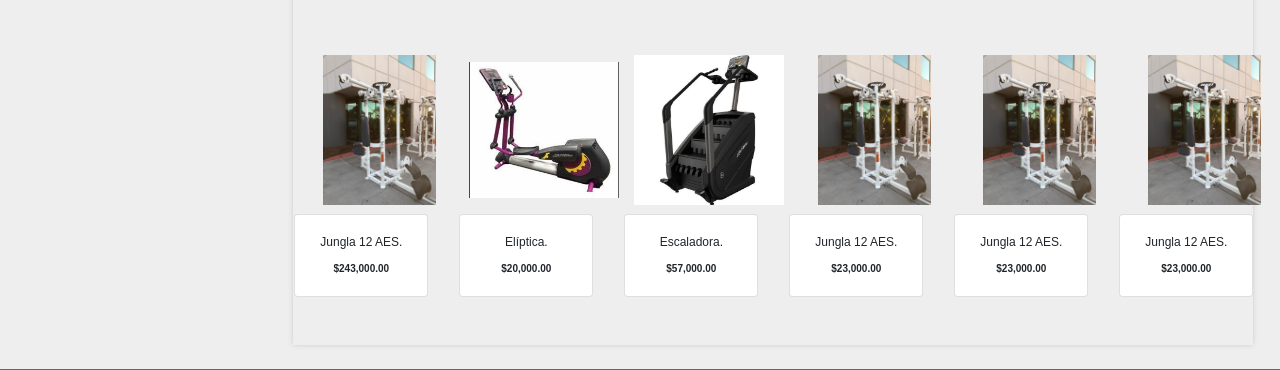
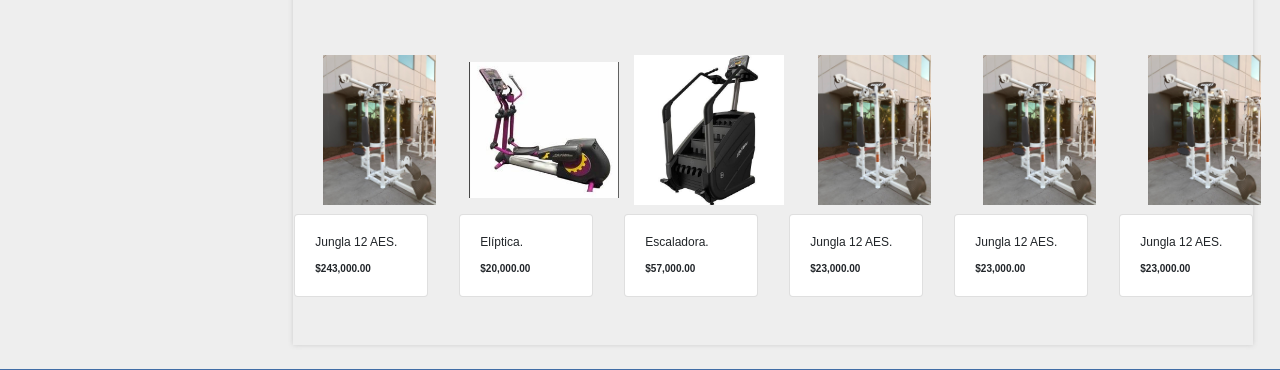
Before and after one commit to AmpersadPro/Fitness-outlet, a PHP site: page / in a window 1280 px wide. Shown: the part 678-1048 px from the top of the page. Run offline with PHP 8.4, Linux system fonts and the light colour scheme; some web fonts are replaced.

Commit message:
Update styles.css

```diff
--- a/css/styles.css
+++ b/css/styles.css
@@ -109,9 +109,6 @@ hr{
 	width: 100%;
 	height: 165px;
 }*/
-#img_aparatos div {
-	text-align: center;
-}
 #img_aparatos p {
 	font-size: 10px;
 }
```
